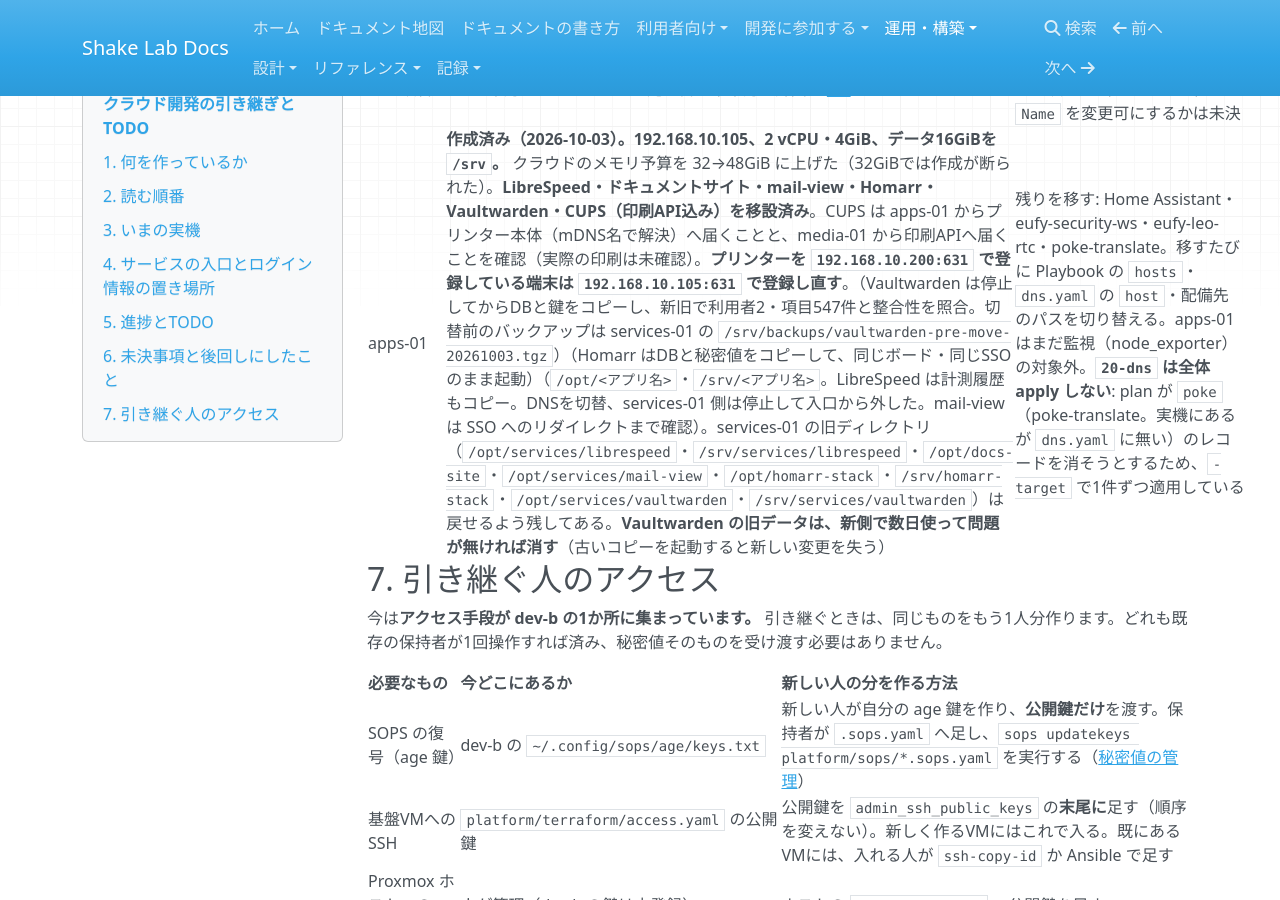
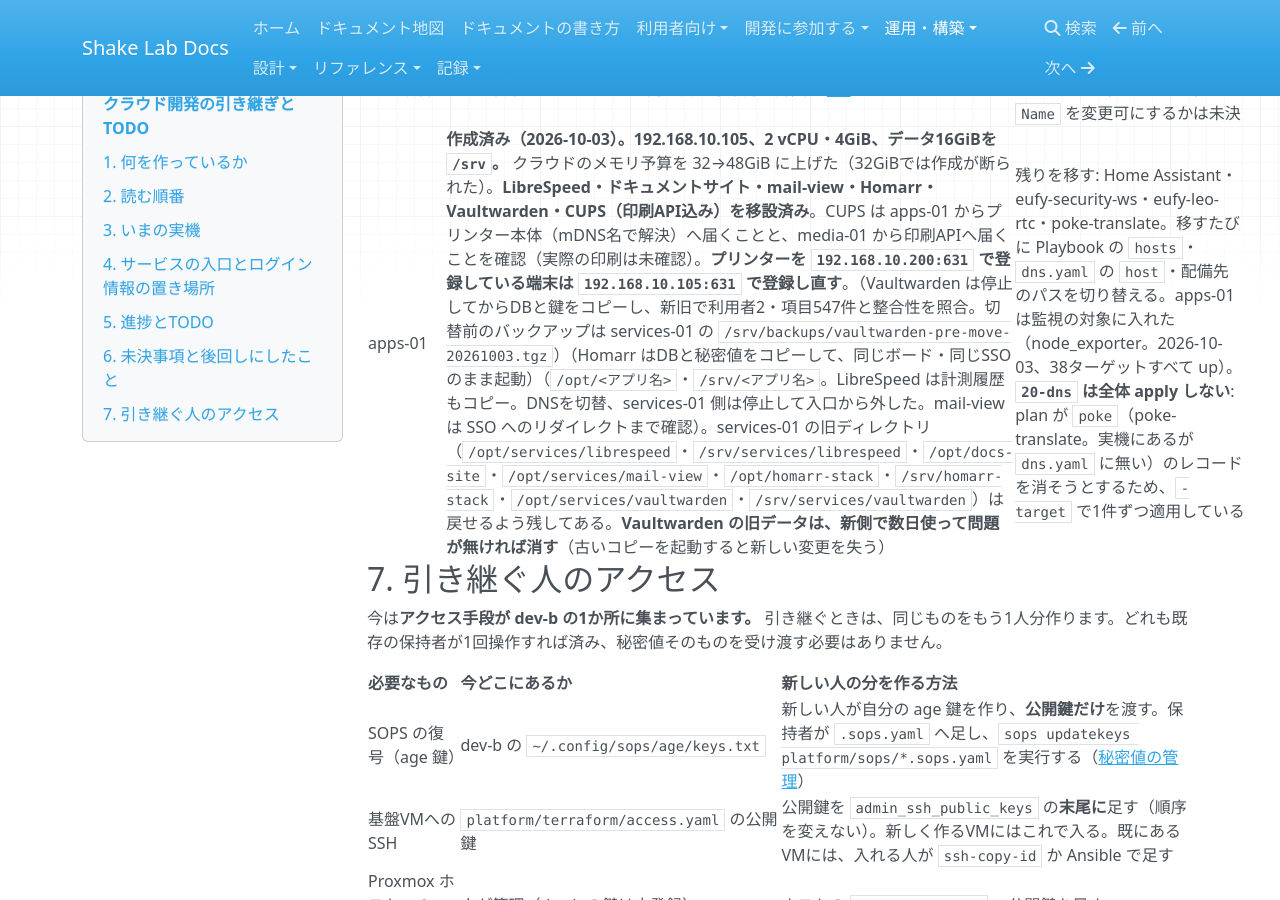
Before and after one commit to rurutheGeek/shake-cloud, an MkDocs documentation site: the page built from docs/operations/handover.md, in a window 1280 px wide and 900 px high, scrolled down 20316 px. Built offline with MkDocs 1.6.1, drawn with Linux system fonts in a browser that asks for light colours; nearby versions of some CDN libraries; a script that is not in the unit is left out.

Commit message:
feat(monitoring): apps-01を監視対象に加える
SGで9100をmonitor-01だけに開け、node_exporterを入れ、Prometheusのターゲットへ足す。実機に反映済み（38ターゲットすべてup）。

Co-Authored-By: Claude Opus 5.5 <noreply@anthropic.com>

```diff
--- a/docs/operations/handover.md
+++ b/docs/operations/handover.md
@@ -243,7 +243,7 @@ sops --decrypt platform/sops/pve-users.sops.yaml
 | Playbookの整理 | **共通ロール `compose_stack` を追加し、media系6本（Kavita・Navidrome・FreshRSS・LocalSend・Nextcloud・music-tools）を載せ替えた（2026-10-02〜03）。** `manage.py` を呼ぶタスクが毎回「changed」と報告していたのを、実際に変わったときだけ報告するよう直した。秘密値を読むだけのタスク（20件）は `check_mode: false` にし、**どのPlaybookも `--check --diff` で事前確認できる**ようにした。media-01 に対する `--check --diff` で、載せ替えた部分に差分が無いことを確認した（実機へは未配備） | 残りは Home Assistant・eufy-security-ws（`.env` を行単位で収束させる形なので載せ替えない）と、ロール側（librespeed・vaultwarden など）の共通化、`manage.py` 19本の共通部分の集約。**同じ確認で実機とリポジトリのずれが見つかった**: ①Navidrome が `deluan/navidrome:latest`（0.64.0）のまま動き、実機の lock は古い（`media-navidrome.yml` で固定される）②media-01 の Nextcloud の `manage.py` に `custom-apps` が無い（2026-09-26 の「custom-apps方式への移行」がPlaybookで配備されていない）③LocalSend 送信スクリプトが実機で手直しされている（`.bak` あり）④リポジトリに無い `media-urbackup` が動いている |
 | 配置と命名の再編 | **方針を決めた（2026-10-03）。実機の移行は未着手。** 基盤は router-01（Tailscale込み）・core-01・cloud-01・monitor-01・k8s、アプリと開発VMはクラウドVM。正本は[配置と命名の再編](../architecture/placement-naming.md) | apps-01 の作成と services-01 のアプリ移設から（services-01 のメモリが 3.5GB / 3.9GB で逼迫）。順番は同ページの4章。**dev-a・dev-b・game1・win11pro は使用中のため、指示があるまで触らない** |
 | クラウドポータルのUI改善 | **ファビコン（空飛ぶ鮭）と、タグの表示・絞り込み・作成時の指定を cloud-01 へ配備（2026-10-03）。** 配信とHDD対応（`disk_tier`）が残っていることをAPIで確認。ブラウザーでの見た目は未確認。計画は [I07](../development/I07-portal-ui.md) | 作成後のタグ変更API（既存VMへ `Purpose` を付けるのに必要）は、**構成の再編のあとに行う**と決めた（2026-10-03）。`Name` を変更可にするかは未決 |
-| apps-01 | **作成済み（2026-10-03）。192.168.10.105、2 vCPU・4GiB、データ16GiBを `/srv`。** クラウドのメモリ予算を 32→48GiB に上げた（32GiBでは作成が断られた）。**LibreSpeed・ドキュメントサイト・mail-view・Homarr・Vaultwarden・CUPS（印刷API込み）を移設済み**。CUPS は apps-01 からプリンター本体（mDNS名で解決）へ届くことと、media-01 から印刷APIへ届くことを確認（実際の印刷は未確認）。**プリンターを `192.168.10.200:631` で登録している端末は `192.168.10.105:631` で登録し直す**。（Vaultwarden は停止してからDBと鍵をコピーし、新旧で利用者2・項目547件と整合性を照合。切替前のバックアップは services-01 の `/srv/backups/vaultwarden-pre-move-20261003.tgz`）（Homarr はDBと秘密値をコピーして、同じボード・同じSSOのまま起動）（`/opt/<アプリ名>`・`/srv/<アプリ名>`。LibreSpeed は計測履歴もコピー。DNSを切替、services-01 側は停止して入口から外した。mail-view は SSO へのリダイレクトまで確認）。services-01 の旧ディレクトリ（`/opt/services/librespeed`・`/srv/services/librespeed`・`/opt/docs-site`・`/opt/services/mail-view`・`/opt/homarr-stack`・`/srv/homarr-stack`・`/opt/services/vaultwarden`・`/srv/services/vaultwarden`）は戻せるよう残してある。**Vaultwarden の旧データは、新側で数日使って問題が無ければ消す**（古いコピーを起動すると新しい変更を失う） | 残りを移す: Home Assistant・eufy-security-ws・eufy-leo-rtc・poke-translate。移すたびに Playbook の `hosts`・`dns.yaml` の `host`・配備先のパスを切り替える。apps-01 はまだ監視（node_exporter）の対象外。**`20-dns` は全体 apply しない**: plan が `poke`（poke-translate。実機にあるが `dns.yaml` に無い）のレコードを消そうとするため、`-target` で1件ずつ適用している |
+| apps-01 | **作成済み（2026-10-03）。192.168.10.105、2 vCPU・4GiB、データ16GiBを `/srv`。** クラウドのメモリ予算を 32→48GiB に上げた（32GiBでは作成が断られた）。**LibreSpeed・ドキュメントサイト・mail-view・Homarr・Vaultwarden・CUPS（印刷API込み）を移設済み**。CUPS は apps-01 からプリンター本体（mDNS名で解決）へ届くことと、media-01 から印刷APIへ届くことを確認（実際の印刷は未確認）。**プリンターを `192.168.10.200:631` で登録している端末は `192.168.10.105:631` で登録し直す**。（Vaultwarden は停止してからDBと鍵をコピーし、新旧で利用者2・項目547件と整合性を照合。切替前のバックアップは services-01 の `/srv/backups/vaultwarden-pre-move-20261003.tgz`）（Homarr はDBと秘密値をコピーして、同じボード・同じSSOのまま起動）（`/opt/<アプリ名>`・`/srv/<アプリ名>`。LibreSpeed は計測履歴もコピー。DNSを切替、services-01 側は停止して入口から外した。mail-view は SSO へのリダイレクトまで確認）。services-01 の旧ディレクトリ（`/opt/services/librespeed`・`/srv/services/librespeed`・`/opt/docs-site`・`/opt/services/mail-view`・`/opt/homarr-stack`・`/srv/homarr-stack`・`/opt/services/vaultwarden`・`/srv/services/vaultwarden`）は戻せるよう残してある。**Vaultwarden の旧データは、新側で数日使って問題が無ければ消す**（古いコピーを起動すると新しい変更を失う） | 残りを移す: Home Assistant・eufy-security-ws・eufy-leo-rtc・poke-translate。移すたびに Playbook の `hosts`・`dns.yaml` の `host`・配備先のパスを切り替える。apps-01 は監視の対象に入れた（node_exporter。2026-10-03、38ターゲットすべて up）。**`20-dns` は全体 apply しない**: plan が `poke`（poke-translate。実機にあるが `dns.yaml` に無い）のレコードを消そうとするため、`-target` で1件ずつ適用している |
 
 ## 7. 引き継ぐ人のアクセス
 
```
Also changed, not shown: 2 other files.
